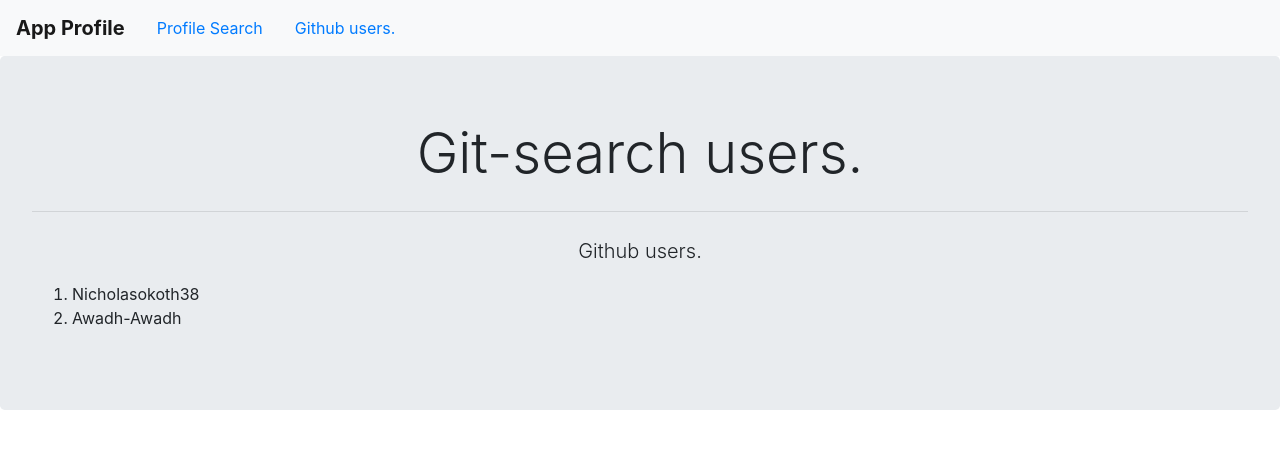
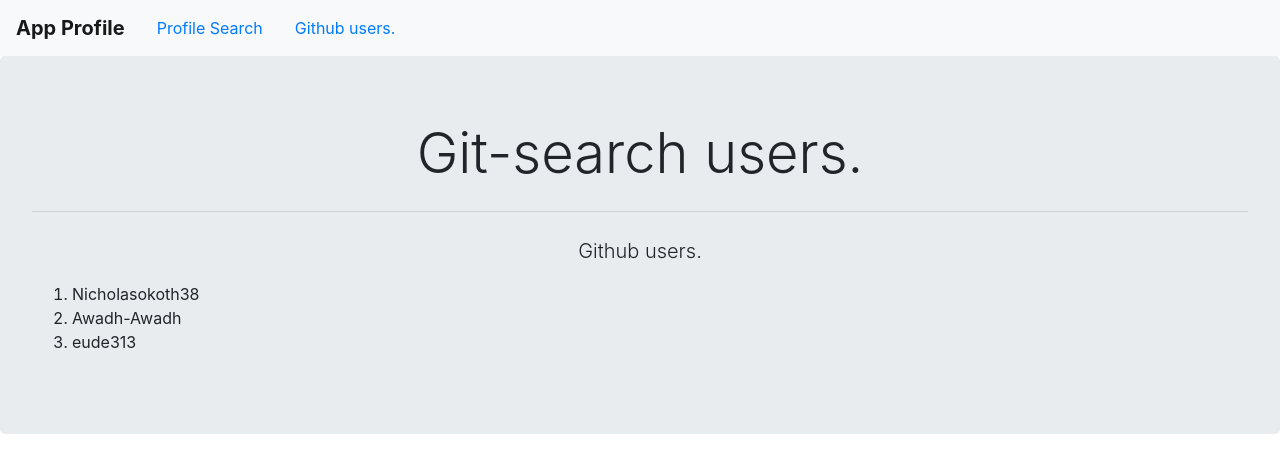
Before and after one commit to kitili/GIT-search, an Angular app: page /sampleusers in a window 1280 px wide. Shown: the top 472 px of the page. Built offline with nearby package versions, Linux system fonts and the light colour scheme.

Commit message:
changes to readme

```diff
--- a/src/app/sampleusers/sampleusers.component.html
+++ b/src/app/sampleusers/sampleusers.component.html
@@ -6,6 +6,7 @@
         <ol>
             <li>Nicholasokoth38</li>
             <li>Awadh-Awadh</li>
+            <li>eude313</li>
         </ol>
     </div>
 
```
